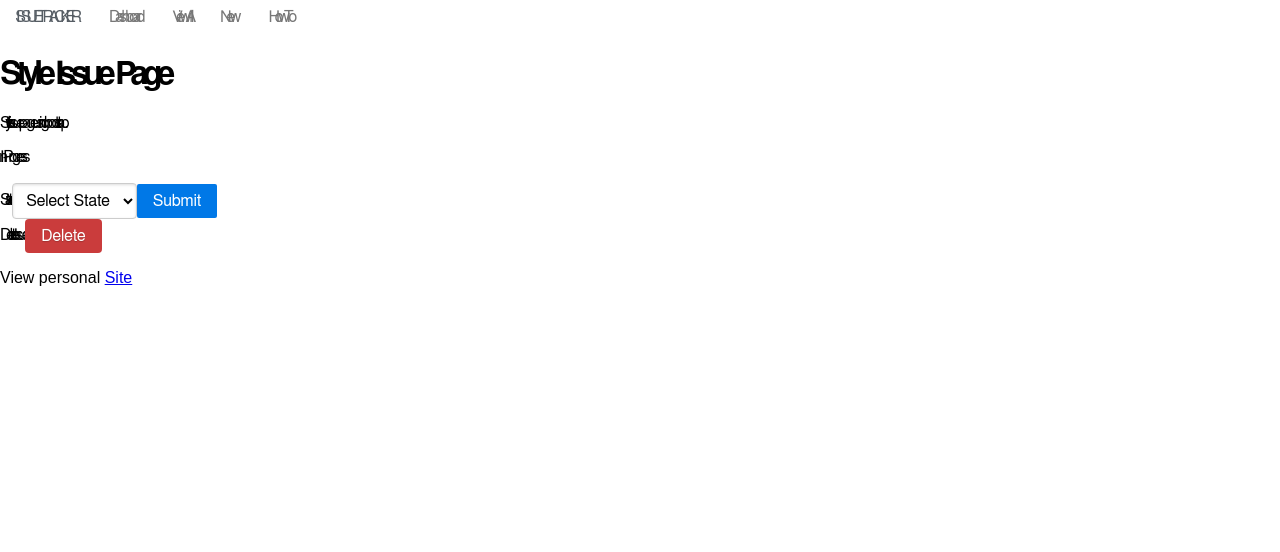
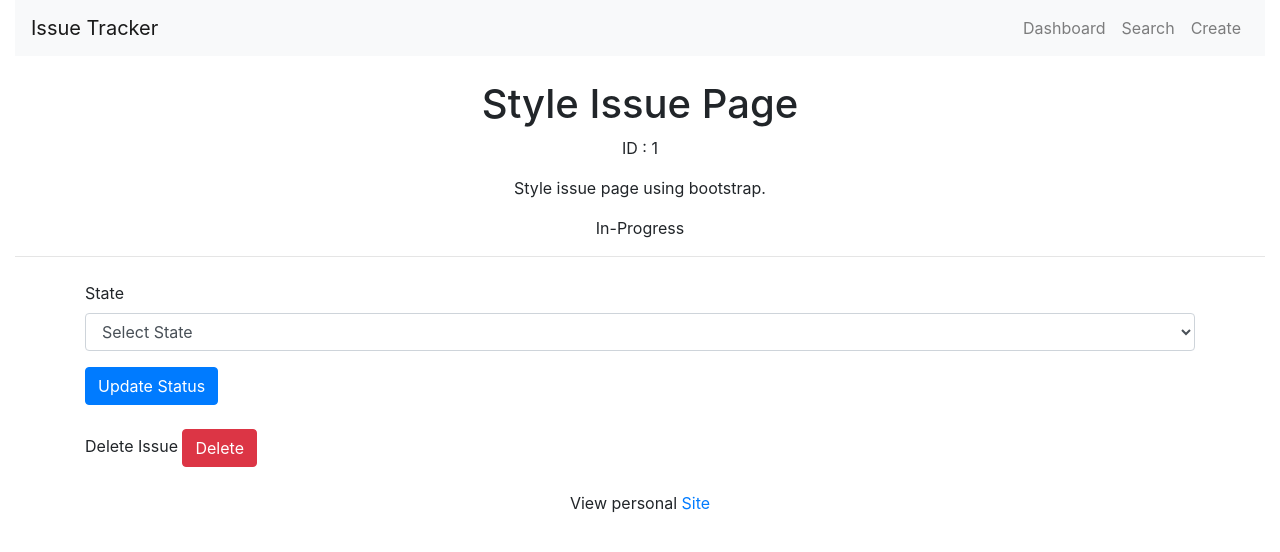
Before and after one commit to GregS-07/Issue-Tracker, a Flask app: a page that uses templates/base.html in a window 1280 px wide. Shown: the top 552 px of the page. Run offline with Flask 3, Linux system fonts and the light colour scheme; data comes from the database, SQL or seed files in the repository; both versions use the stored data as it was after the commit; some libraries are stand-ins or nearby versions.

Commit message:
bootstrap & search

```diff
--- a/app.py
+++ b/app.py
@@ -102,5 +102,20 @@ def issue(id):
                 conn.commit()
             return redirect(url_for("home", id=id))  # Redirect to home after updating status
 
+@app.route("/search", methods=["GET", "POST"])
+def search():
+    issues = []
+    if request.method == "POST":
+        search_query = request.form["search"]
+
+        with get_conn() as conn:
+            cursor = conn.cursor()
+            if search_query:
+                cursor.execute("SELECT * FROM issues WHERE title LIKE ? OR description LIKE ?", ('%'+search_query+'%', '%'+search_query+'%'))
+
+            issues = cursor.fetchall()
+
+    return render_template("search.html", issues=issues)
+
 if __name__ == '__main__':
     app.run(debug=True)
--- a/static/css/style.css
+++ b/static/css/style.css
@@ -9,28 +9,3 @@
 .status-closed {
     color: red;
 }
-
-.button-success,
-.button-error,
-.button-warning,
-.button-secondary {
-    color: white;
-    border-radius: 4px;
-    text-shadow: 0 1px 1px rgba(0, 0, 0, 0.2);
-}
-
-.button-success {
-    background: rgb(28, 184, 65);
-}
-
-.button-error {
-    background: rgb(202, 60, 60);
-}
-
-.button-warning {
-    background: rgb(223, 117, 20);
-}
-
-.button-secondary {
-    background: rgb(66, 184, 221);
-}
--- a/templates/base.html
+++ b/templates/base.html
@@ -3,36 +3,44 @@
 <head>
     <meta charset="UTF-8">
     <meta name="viewport" content="width=device-width, initial-scale=1.0">
-    <title>Base</title>
-    <link rel="stylesheet" href="https://cdn.jsdelivr.net/npm/purecss@3.0.0/build/pure-min.css" integrity="sha384-X38yfunGUhNzHpBaEBsWLO+A0HDYOQi8ufWDkZ0k9e0eXz/tH3II7uKZ9msv++Ls" crossorigin="anonymous">
+    <title>Issue Tracker</title>
+    <link href="https://maxcdn.bootstrapcdn.com/bootstrap/4.5.2/css/bootstrap.min.css" rel="stylesheet">
     <link rel="stylesheet" href="{{ url_for('static', filename='css/style.css') }}">
 </head>
 <body>
-    <div class="container pure-g">
-        <nav class="pure-menu pure-menu-horizontal">
-            <span class="pure-menu-heading">Issue Tracker</span>
-            <ul class="pure-menu-list">
-                <li class="pure-menu-item">
-                    <a href="/" class="pure-menu-link">Dashboard</a>
+    <div class="container-fluid">
+
+        <nav class="navbar navbar-expand-lg navbar-light bg-light mb-4">
+            <a class="navbar-brand" href="#">Issue Tracker</a>
+            <button class="navbar-toggler" type="button" data-toggle="collapse" data-target="#navbarNav" aria-controls="navbarNav" aria-expanded="false" aria-label="Toggle navigation">
+                <span class="navbar-toggler-icon"></span>
+            </button>
+            <div class="collapse navbar-collapse" id="navbarNav">
+                <ul class="navbar-nav ml-auto">
+                    <li class="nav-item">
+                        <a class="nav-link" href="/">Dashboard</a>
                     </li>
-                <li class="pure-menu-item">
-                    <a href="/" class="pure-menu-link">View All</a>
+                    <li class="nav-item">
+                        <a class="nav-link" href="/search">Search</a>
                     </li>
-                <li class="pure-menu-item">
-                    <a href="/add" class="pure-menu-link">New</a>
-                </li>
-                <li class="pure-menu-item">
-                    <a href="/delete" class="pure-menu-link">How To</a>
+                    <li class="nav-item">
+                       <a class="nav-link" href="/add">Create</a>
                     </li>
                 </ul>
+            </div>
+        </nav>
 
         <main>
             {% block content %}{% endblock %}
         </main>
-            <footer class="pure-u-1">
-                <p>View personal <a href="gregsternik.netlify.app">Site</a></p>
+
+        <footer class="mt-4 text-center">
+            <p>View personal <a href="https://gregsternik.netlify.app" target="_blank">Site</a></p>
         </footer>
-        </nav>
     </div>
+
+    <script src="https://ajax.googleapis.com/ajax/libs/jquery/3.5.1/jquery.min.js"></script>
+    <script src="https://cdnjs.cloudflare.com/ajax/libs/popper.js/1.16.0/umd/popper.min.js"></script>
+    <script src="https://maxcdn.bootstrapcdn.com/bootstrap/4.5.2/js/bootstrap.min.js"></script>
 </body>
 </html>
--- a/templates/index.html
+++ b/templates/index.html
@@ -3,7 +3,7 @@
 {% block content %}
     <h1>All Issues</h1>
 
-    <table class="pure-table pure-table-striped">
+    <table class="table table-striped table-hover">
         <thead>
             <tr>
                 <th>ID</th>
@@ -32,6 +32,6 @@
         </thead>
     </table>
 
-    <img src="{{ url_for('static', filename='images/issues_status_graph.png') }}" alt="Issues Status Graph">
+    <img class="img-fluid d-block mx-auto" src="{{ url_for('static', filename='images/issues_status_graph.png') }}" alt="Issues Status Graph">
 
 {% endblock %}
--- a/templates/issue.html
+++ b/templates/issue.html
@@ -1,24 +1,32 @@
 {% extends "base.html" %}
 
 {% block content %}
-    <h1>{{ issue[1] }}</h1>
-    <p>{{ issue[2] }}</p>
-    <p>{{ issue[3] }}</p>
+    <h1 class="text-center">{{ issue[1] }}</h1>
+    <p class="text-center">ID : {{ issue[0] }}</p>
+    <p class="text-center">{{ issue[2] }}</p>
+    <p class="text-center">{{ issue[3] }}</p>
 
-    <form class="pure-form" action="/issue_{{ issue[0] }}" method="POST">
+    <hr>
+
+    <form action="/issue_{{ issue[0] }}" method="POST" class="container mt-4">
+        <div class="form-group">
             <label for="status">State</label>
-        <select default="Status" name="status" id="status" class="pure-input">
+            <select class="form-control" name="status" id="status">
                 <option value="" selected disabled hidden>Select State</option>
                 <option>Open</option>
                 <option>In-Progress</option>
                 <option>Closed</option>
             </select>
-        <input type="submit" class="pure-button pure-button-primary">
+        </div>
+
+        <button type="submit" class="btn btn-primary">Update Status</button>
     </form>
 
-    <form action="/issue_{{ issue[0] }}" method="POST">
+    <form action="/issue_{{ issue[0] }}" method="POST" class="container mt-4">
+        <div class="form-group">
             <input type="hidden" name="_method" value="DELETE">
             <label for="delete">Delete Issue</label>
-        <button class="pure-button button-error">Delete</button>
+            <button class="btn btn-danger">Delete</button>
+        </div>
     </form>
 {% endblock %}
```
Also changed, not shown: templates/new_issue.html (+11 -6 lines), templates/search.html (added, +39 -0 lines), issues.db, static/images/issues_status_graph.png. Lines whose indentation alone changed are shown as unchanged.
